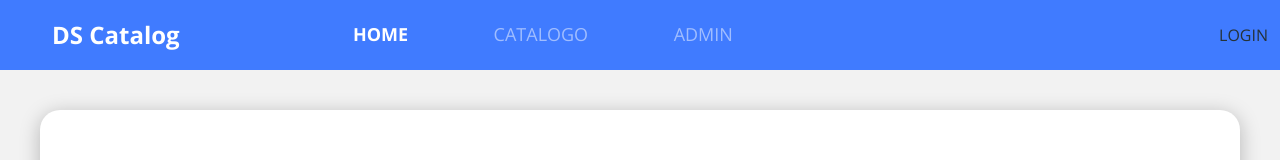
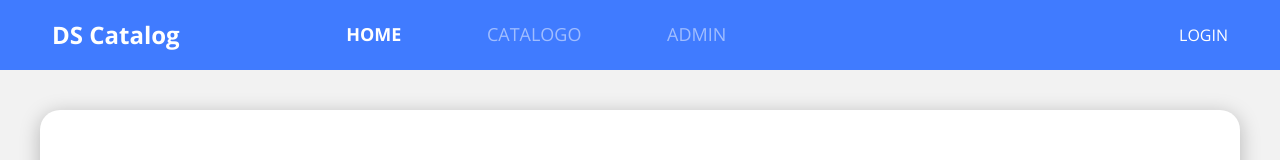
Before and after one commit to DSoaresD/marketstore, a React (Create React App) app in the folder frontweb/: page / in a window 1280 px wide. Shown: the top 160 px of the page. Built offline with nearby package versions, Linux system fonts and the light colour scheme; no server answers.

Commit message:
Login/Logout styling

```diff
--- a/frontweb/src/components/Navbar/index.tsx
+++ b/frontweb/src/components/Navbar/index.tsx
@@ -75,10 +75,10 @@
           </ul>
         </div>
 
-        <div>
+        <div className="nav-login-logout">
           {authData.authenticated ? (
             <>
-            <span>{authData.tokenData?.user_name}</span>
+            <span className="nav-username">{authData.tokenData?.user_name}</span>
             <a href="#logout" onClick={handleLogoutClick}>LOGOUT</a>
             </>
           ) : (
--- a/frontweb/src/components/Navbar/styles.css
+++ b/frontweb/src/components/Navbar/styles.css
@@ -26,3 +26,30 @@
     color: #fff;
     font-weight: 700;
 }
+
+.nav-login-logout {
+    display: none;
+}
+
+.nav-username {
+    display: none;
+}
+
+@media (min-width: 768px) {
+    .nav-login-logout{
+        display: unset;
+        color: #fff;
+        margin-right: 15px;
+    }
+}
+
+@media (min-width: 992px) {
+    .nav-login-logout{
+        margin-right: 40px;
+    }
+
+    .nav-username {
+        display: unset;
+        margin-right: 20px;
+    }
+}
```
